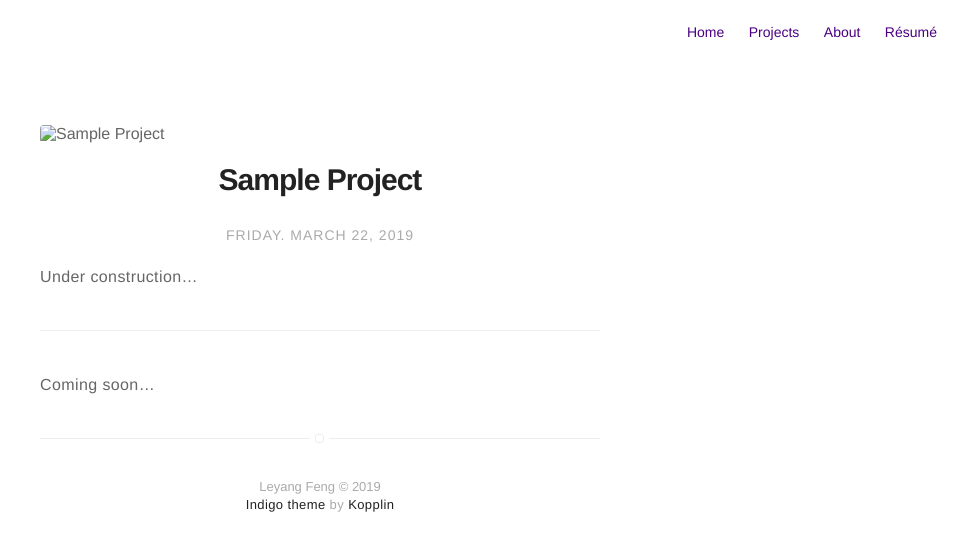
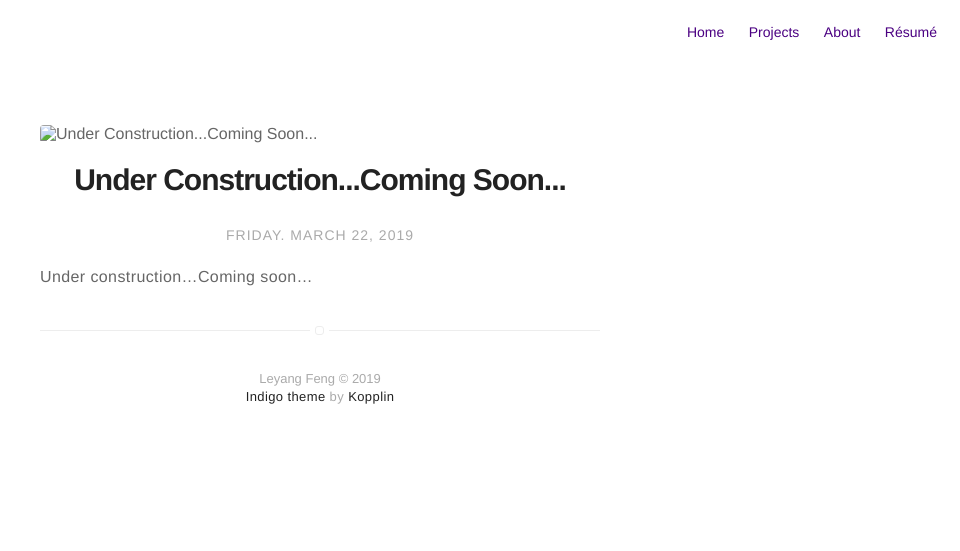
Before and after one commit to fengly20/fengly20.github.io, a Jekyll site: the page built from _posts/2019-03-22-sample-project.md, in a window 1280 px wide. Shown: the top 551 px of the page, without its empty margins (320-1280 px from the left). Built offline with Jekyll 4.4.1, drawn with Linux system fonts in a browser that asks for light colours.

Commit message:
updated the description.

```diff
--- a/_config.yml
+++ b/_config.yml
@@ -1,6 +1,6 @@
 # main text of home
 name: Leyang Feng
-bio: Just another PhD Student
+bio: Under Construction...Coming Soon...
 
 # twitter summary info
 #description: A blog about technology and stuff related
--- a/_posts/2019-03-22-sample-project.md
+++ b/_posts/2019-03-22-sample-project.md
@@ -1,7 +1,7 @@
 ---
-title: "Sample Project"
+title: "Under Construction...Coming Soon..."
 layout: post
-# date: 2019-03-22 14:55
+date: 2019-03-22 14:55
 tag: project
 image: assets/images/profile.png
 headerImage: true
@@ -13,8 +13,4 @@ author: leyangfeng
 externalLink: false
 ---
 
-Under construction...
-
----
-
-Coming soon...
+Under construction...Coming soon...
```
